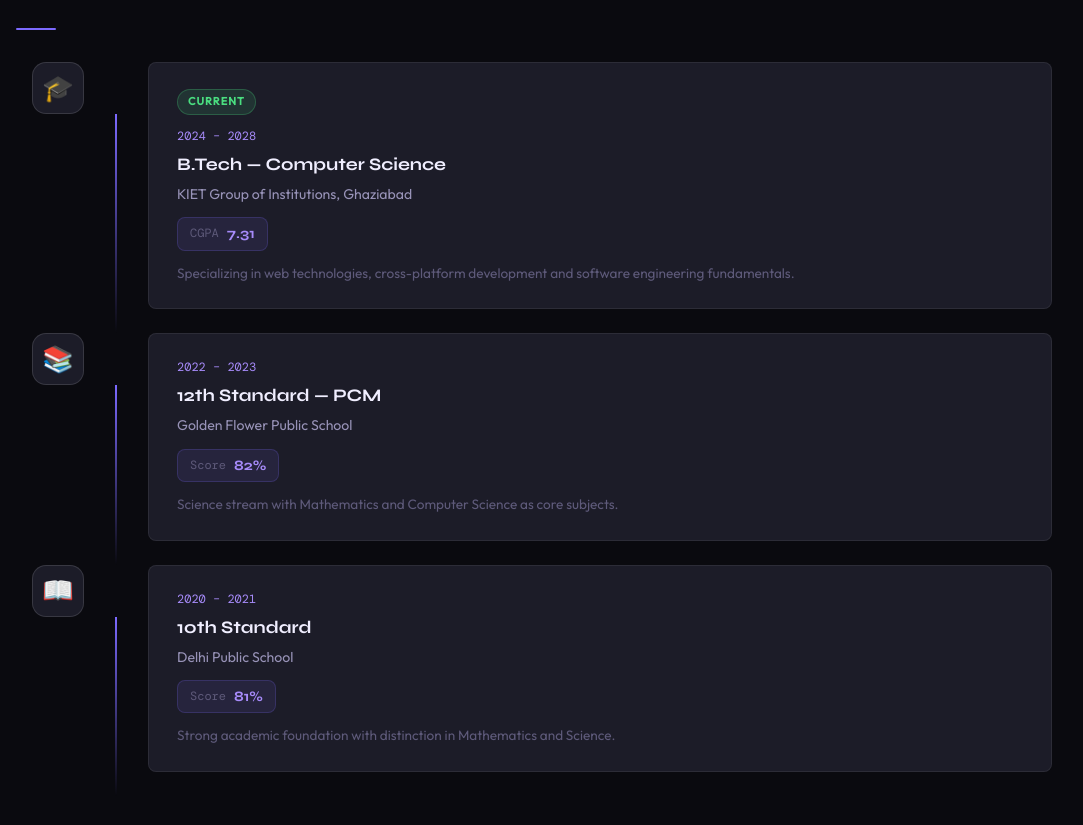
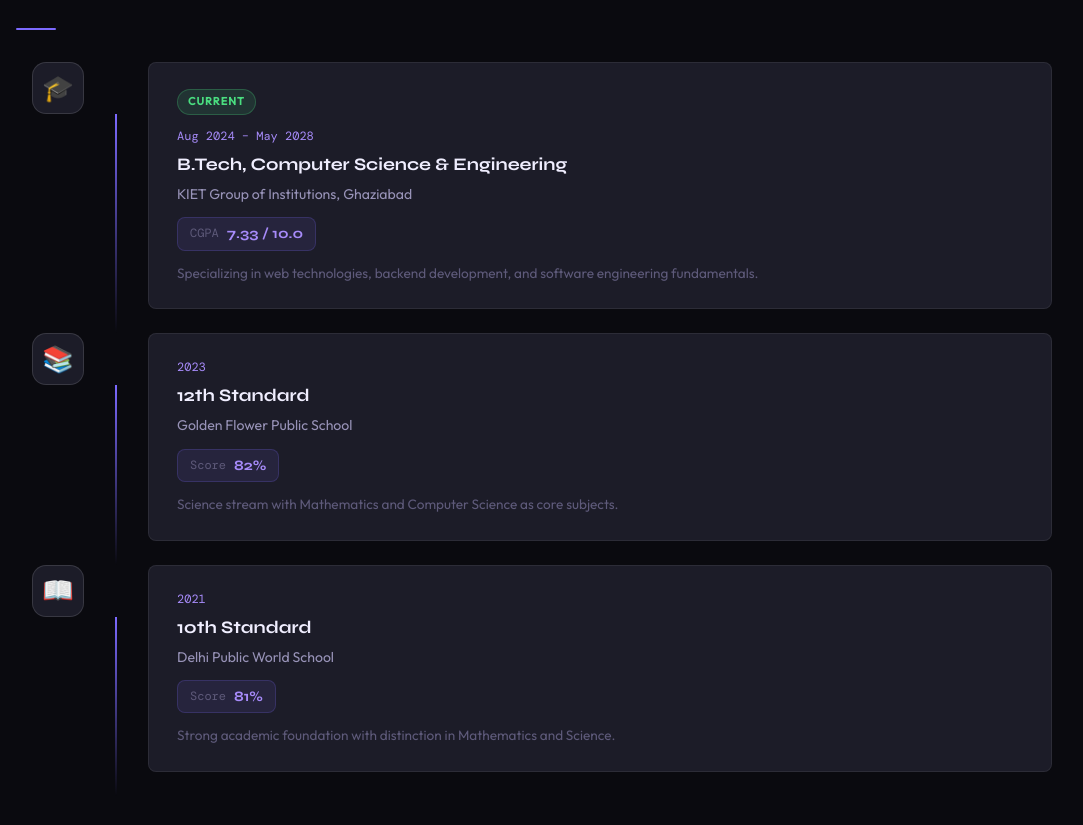
Before and after one commit to SahilSiddiqui-dev/portfolio, a Next.js app: page / in a window 1280 px wide. Shown: the part 1640-2465 px from the top of the page, without its empty margins (106-1189 px from the left). Built offline with nearby package versions, Linux system fonts and the light colour scheme.

Commit message:
feat: update Education component with revised academic details and improved descriptions

```diff
--- a/src/components/Education.tsx
+++ b/src/components/Education.tsx
@@ -7,18 +7,18 @@ export default function Education() {
     {
       icon: "🎓",
       badge: "Current",
-      year: "2024 – 2028",
-      title: "B.Tech — Computer Science",
+      year: "Aug 2024 – May 2028",
+      title: "B.Tech, Computer Science & Engineering",
       institution: "KIET Group of Institutions, Ghaziabad",
       gradeType: "CGPA",
-      gradeValue: "7.31",
-      note: "Specializing in web technologies, cross-platform development and software engineering fundamentals.",
+      gradeValue: "7.33 / 10.0",
+      note: "Specializing in web technologies, backend development, and software engineering fundamentals.",
       current: true,
     },
     {
       icon: "📚",
-      year: "2022 – 2023",
-      title: "12th Standard — PCM",
+      year: "2023",
+      title: "12th Standard",
       institution: "Golden Flower Public School",
       gradeType: "Score",
       gradeValue: "82%",
@@ -26,9 +26,9 @@ export default function Education() {
     },
     {
       icon: "📖",
-      year: "2020 – 2021",
+      year: "2021",
       title: "10th Standard",
-      institution: "Delhi Public School",
+      institution: "Delhi Public World School",
       gradeType: "Score",
       gradeValue: "81%",
       note: "Strong academic foundation with distinction in Mathematics and Science.",
```
Also changed, not shown: src/app/sitemap.ts (added).
